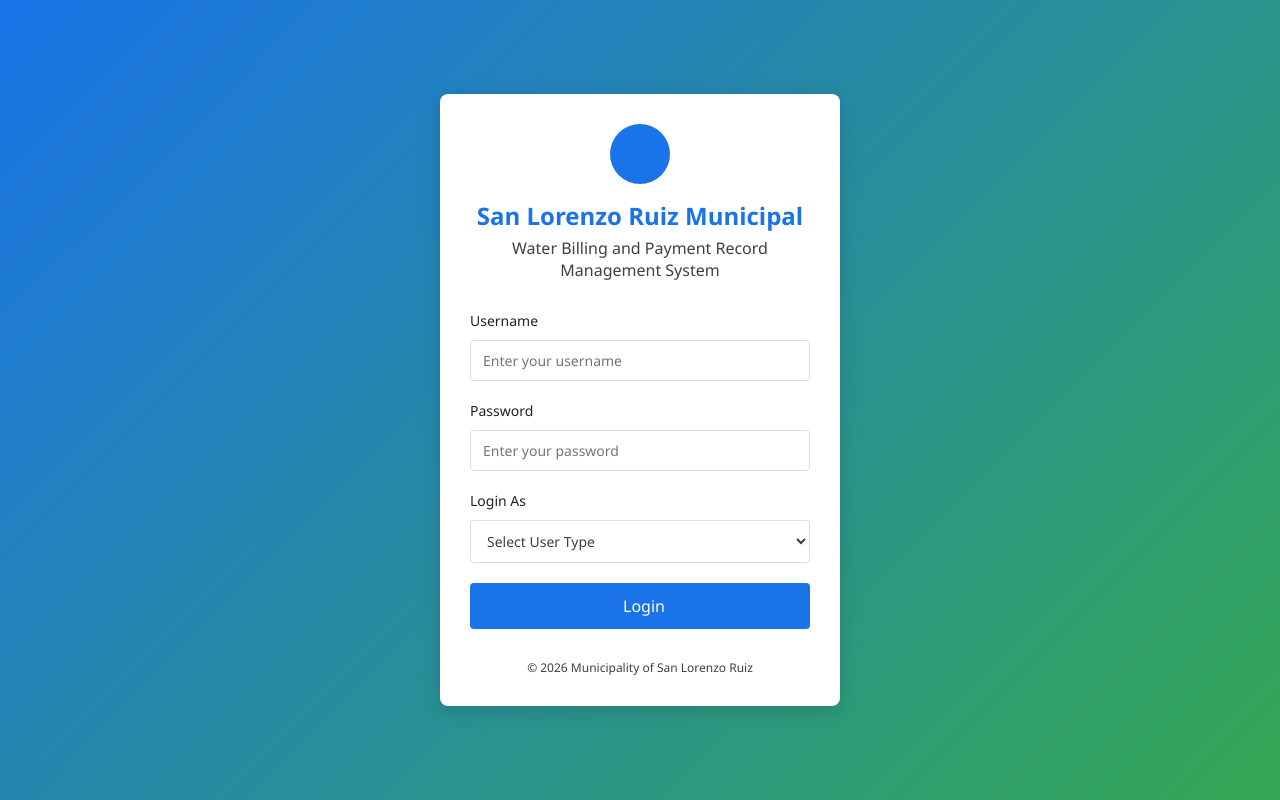
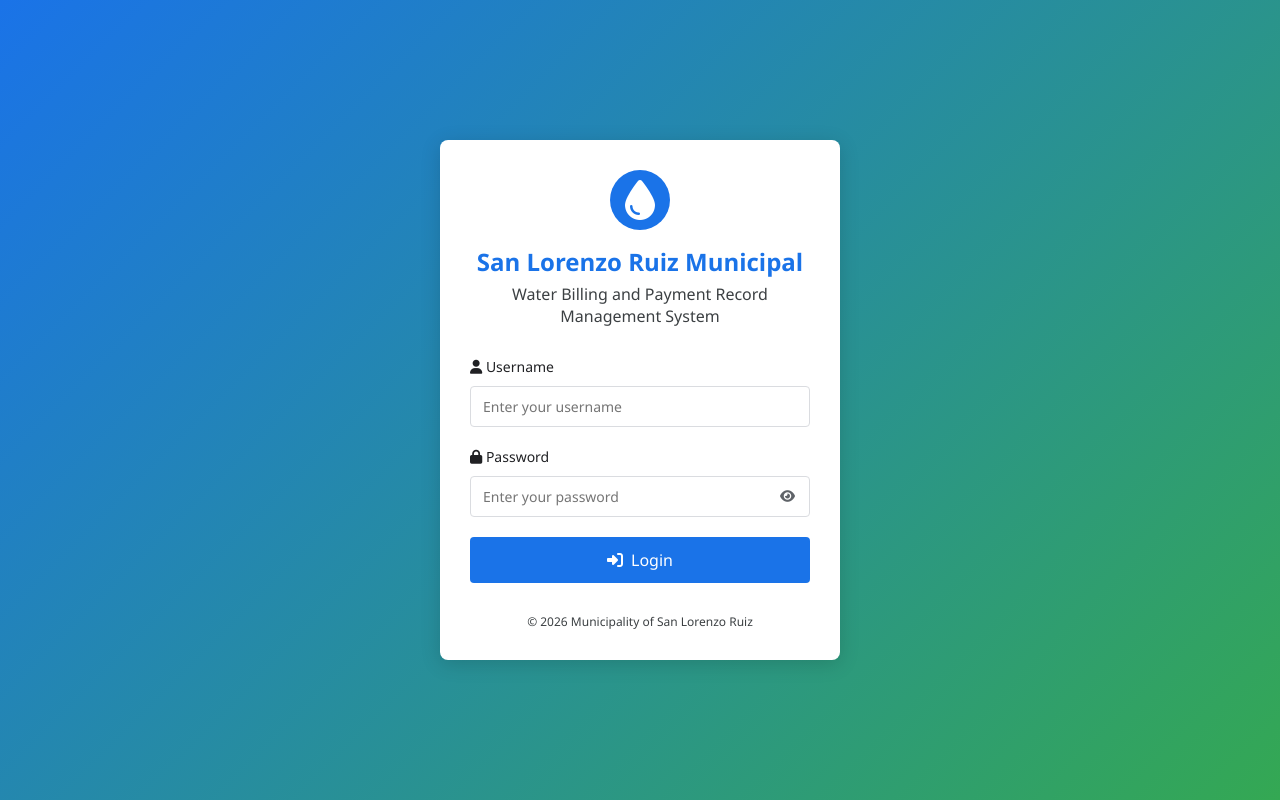
Before and after one commit to Scuderiaz/SanLorenzoSystem_web, a React (Create React App) app in the folder web-app/: page /login in a window 1280 px wide. Built offline with nearby package versions, Linux system fonts and the light colour scheme; no server answers.

Commit message:
feat: simplify login flow and enhance UI
- Remove 'Login As' dropdown to automate role-based dashboard redirection
- Update backend API to lookup user role by username
- Add show/hide password toggle eye icon to login screen
- Add FontAwesome CDN for UI icons

```diff
--- a/web-app/public/index.html
+++ b/web-app/public/index.html
@@ -25,6 +25,8 @@
       Learn how to configure a non-root public URL by running `npm run build`.
     -->
     <title>React App</title>
+    <!-- FontAwesome CDN for Icons -->
+    <link rel="stylesheet" href="https://cdnjs.cloudflare.com/ajax/libs/font-awesome/6.4.0/css/all.min.css" />
   </head>
   <body>
     <noscript>You need to enable JavaScript to run this app.</noscript>
--- a/web-app/src/pages/login/Login.css
+++ b/web-app/src/pages/login/Login.css
@@ -96,6 +96,34 @@
   outline: none;
 }
 
+.password-input-wrapper {
+  position: relative;
+  display: flex;
+  align-items: center;
+}
+
+.password-input-wrapper input {
+  padding-right: 40px; /* Space for the eye icon */
+}
+
+.password-toggle-btn {
+  position: absolute;
+  right: 10px;
+  background: none;
+  border: none;
+  color: #5f6368;
+  cursor: pointer;
+  padding: 5px;
+  display: flex;
+  align-items: center;
+  justify-content: center;
+  transition: color 0.2s ease;
+}
+
+.password-toggle-btn:hover {
+  color: #1a73e8;
+}
+
 .login-btn {
   background-color: #1a73e8;
   color: white;
--- a/web-app/src/pages/login/Login.tsx
+++ b/web-app/src/pages/login/Login.tsx
@@ -7,7 +7,7 @@ import './Login.css';
 const Login: React.FC = () => {
   const [username, setUsername] = useState('');
   const [password, setPassword] = useState('');
-  const [userType, setUserType] = useState('');
+  const [showPassword, setShowPassword] = useState(false);
   const [error, setError] = useState('');
   const [loading, setLoading] = useState(false);
   const { login } = useAuth();
@@ -19,14 +19,7 @@ const Login: React.FC = () => {
     setLoading(true);
 
     try {
-      const roleMap: { [key: string]: string } = {
-        '1': 'Admin',
-        '3': 'Billing Officer',
-        '4': 'Cashier',
-      };
-
-      const roleName = roleMap[userType];
-      const result = await authService.login(username, password, roleName);
+      const result = await authService.login(username, password);
 
       if (result.success) {
         login(result.user);
@@ -78,8 +71,9 @@ const Login: React.FC = () => {
               <label htmlFor="password">
                 <i className="fas fa-lock"></i> Password
               </label>
+              <div className="password-input-wrapper">
                 <input
-                type="password"
+                  type={showPassword ? "text" : "password"}
                   id="password"
                   name="password"
                   required
@@ -87,23 +81,15 @@ const Login: React.FC = () => {
                   value={password}
                   onChange={(e) => setPassword(e.target.value)}
                 />
+                <button
+                  type="button"
+                  className="password-toggle-btn"
+                  onClick={() => setShowPassword(!showPassword)}
+                  aria-label={showPassword ? "Hide password" : "Show password"}
+                >
+                  <i className={`fas ${showPassword ? 'fa-eye-slash' : 'fa-eye'}`}></i>
+                </button>
               </div>
-            <div className="form-group">
-              <label htmlFor="userType">
-                <i className="fas fa-users-cog"></i> Login As
-              </label>
-              <select
-                id="userType"
-                name="userType"
-                required
-                value={userType}
-                onChange={(e) => setUserType(e.target.value)}
-              >
-                <option value="" disabled hidden>Select User Type</option>
-                <option value="1">Admin</option>
-                <option value="3">Billing Officer</option>
-                <option value="4">Treasurer/Cashier</option>
-              </select>
             </div>
             <button type="submit" className="login-btn" disabled={loading}>
               <span className="btn-content">
--- a/web-app/src/services/api.ts
+++ b/web-app/src/services/api.ts
@@ -12,10 +12,10 @@ const api = axios.create({
 });
 
 export const authService = {
-  login: async (username: string, password: string, role_name: string) => {
+  login: async (username: string, password: string) => {
     try {
       if (navigator.onLine) {
-        const response = await api.post('/login', { username, password, role_name });
+        const response = await api.post('/login', { username, password });
         return response.data;
       } else {
         const db = await initOfflineDB();
@@ -23,8 +23,8 @@ export const authService = {
           SELECT a.AccountID, a.Username, a.Full_Name, a.Role_ID, r.Role_Name
           FROM accounts a
           JOIN roles r ON a.Role_ID = r.Role_ID
-          WHERE a.Username = ? AND a.Password = ? AND r.Role_Name = ?
-        `, [username, password, role_name]);
+          WHERE a.Username = ? AND a.Password = ?
+        `, [username, password]);
 
         if (result.length > 0 && result[0].values.length > 0) {
           const [id, uname, fullName, roleId, roleName] = result[0].values[0];
```
Also changed, not shown: 1 other file (tests, documents, lock files or other folders). Lines whose indentation alone changed are shown as unchanged.
